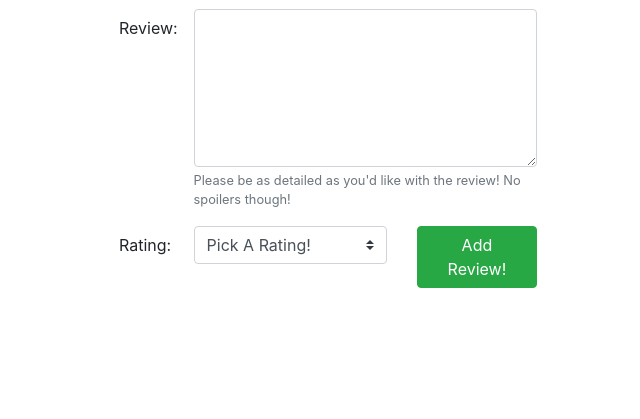
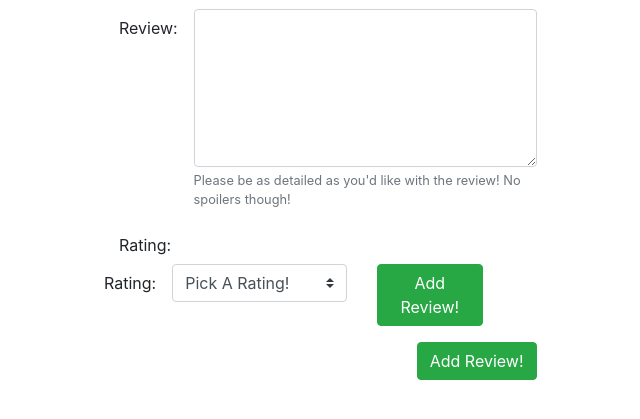
Before and after one commit to Zakar1234iya/first-Repo, a Django app: template Python/Django/reviewer/Belt_Reviewer/templates/html/view_reviews.html in a window 1280 px wide. Shown: the part 281-700 px from the top of the page, without its empty margins (540-1180 px from the left). Run offline with Django 5.2, Linux system fonts and the light colour scheme; the template is opened without the code that fills it: values that come from a table or form of the project are taken from there, others are empty; data comes from the database, SQL or seed files in the repository; both versions use the stored data as it was after the commit; some libraries are stand-ins or nearby versions.

Commit message:
fix review

```diff
--- a/Python/Django/reviewer/Belt_Reviewer/models.py
+++ b/Python/Django/reviewer/Belt_Reviewer/models.py
@@ -96,8 +96,12 @@ class ReviewsManager(models.Manager):
         errors = {}
         if len(postData['bookreview']) < 10:
             errors['bookreview'] = 'Reviews must be at least 10 characters long.'
-        if int(postData['bookrating']) < 1 or int(postData['bookrating']) > 5:
-            errors['bookrating'] = 'Rating is required and it must be between 1 and 5 stars.'
+        try:
+            rating = int(postData['bookrating'])
+            if rating < 1 or rating > 5:
+                errors['bookrating'] = 'Rating is required and it must be between 1 and 5 stars.'
+        except (ValueError, TypeError):
+            errors['bookrating'] = 'A valid rating is required.'
         return errors
 
     # Create a new review
@@ -105,6 +109,7 @@ class ReviewsManager(models.Manager):
         user = Users.objects.get(id=user_id)
         book = Books.objects.get(id=book_id)
         return self.create(review=review, rating=rating, user=user, book=book)
+
 
 # Review model representing a review in the application
 class Reviews(models.Model):
--- a/Python/Django/reviewer/Belt_Reviewer/templates/html/view_reviews.html
+++ b/Python/Django/reviewer/Belt_Reviewer/templates/html/view_reviews.html
@@ -62,9 +62,11 @@
             </div>
             <div class="form-group row">
                 <label for="bookrating" class="col-md-2 col-form-label">Rating:</label>
+                <div class="form-group row">
+                    <label for="bookrating" class="col-md-2 col-form-label">Rating:</label>
                     <div class="col-6">
-                    <select class="custom-select" name="bookrating" id="bookrating">
-                        <option selected>Pick A Rating!</option>
+                        <select class="custom-select" name="bookrating" id="bookrating" required>
+                            <option value="" disabled selected>Pick A Rating!</option>
                             <option value="1">One</option>
                             <option value="2">Two</option>
                             <option value="3">Three</option>
@@ -76,6 +78,10 @@
                         <button type="submit" class="btn btn-success">Add Review!</button>
                     </div>
                 </div>
+                <div class="col text-right">
+                    <button type="submit" class="btn btn-success">Add Review!</button>
+                </div>
+            </div>
         </form>
     </div>
 </div>
--- a/Python/Django/reviewer/Belt_Reviewer/views.py
+++ b/Python/Django/reviewer/Belt_Reviewer/views.py
@@ -163,6 +163,7 @@ def review_existing_book(request, bookid):
         messages.error(request, 'Invalid request. Returning you to the main page.', extra_tags='danger')
         return redirect('book_reviews')
 
+
 # Handle the process of adding a new book and its review
 def process_new_book_review(request):
     if request.method == 'POST':
```
Also changed, not shown: Python/Django/reviewer/db.sqlite3. Lines whose indentation alone changed are shown as unchanged.
